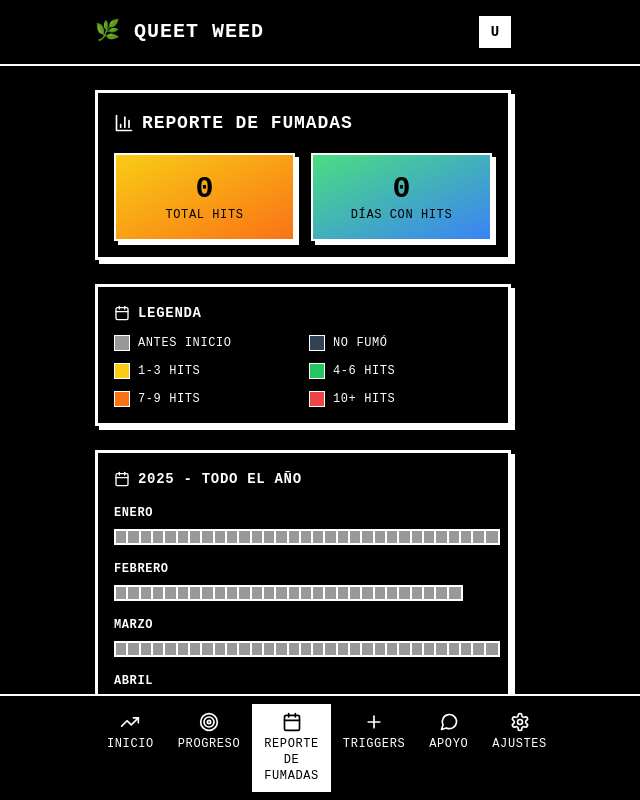
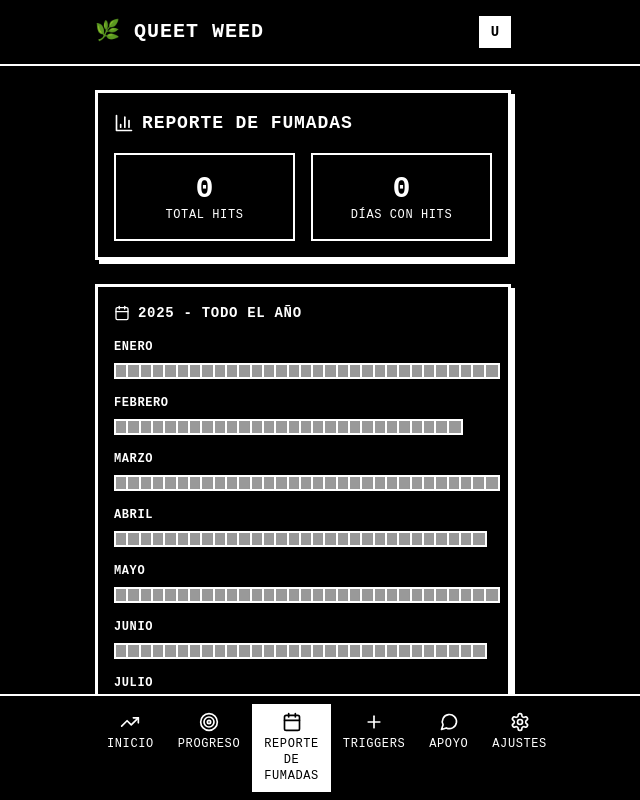
Before and after one commit to ztmarcos/queet, a Next.js app: page / in a window 1280 px wide. Both pictures are taken after a click on the button "REPORTE DE FUMADAS". Shown: the top 800 px of the page, without its empty margins (337-977 px from the left). Built offline with nearby package versions, Linux system fonts and the light colour scheme.

Commit message:
Move legend below grid and remove gradient colors from stats for cleaner design

```diff
--- a/components/SmokingReport.tsx
+++ b/components/SmokingReport.tsx
@@ -110,53 +110,13 @@ export default function SmokingReport() {
         </h3>
 
         <div className="grid grid-cols-2 gap-4 text-center">
-          <div className="bg-gradient-to-br from-yellow-400 to-orange-500 text-black p-4 border-2 border-white shadow-brutalist">
+          <div className="text-white p-4 border-2 border-white">
             <div className="text-3xl font-bold font-mono">{totalHits}</div>
             <div className="text-xs font-mono uppercase tracking-wider">TOTAL HITS</div>
           </div>
-          <div className="bg-gradient-to-br from-green-400 to-blue-500 text-black p-4 border-2 border-white shadow-brutalist">
+          <div className="text-white p-4 border-2 border-white">
             <div className="text-3xl font-bold font-mono">{daysWithHits}</div>
             <div className="text-xs font-mono uppercase tracking-wider">DÍAS CON HITS</div>
-          </div>
-        </div>
-      </motion.div>
-
-      {/* Legend */}
-      <motion.div
-        initial={{ opacity: 0, y: 20 }}
-        animate={{ opacity: 1, y: 0 }}
-        transition={{ delay: 0.1 }}
-        className="card-mobile border-3 border-white shadow-brutalist"
-      >
-        <h4 className="text-sm font-semibold mb-3 flex items-center font-mono uppercase tracking-wider">
-          <Calendar className="w-4 h-4 mr-2 text-white" />
-          LEGENDA
-        </h4>
-
-        <div className="grid grid-cols-2 gap-3 text-xs">
-          <div className="flex items-center space-x-2">
-            <div className="w-4 h-4 bg-gray-400 border border-white"></div>
-            <span className="font-mono uppercase tracking-wider text-white">Antes inicio</span>
-          </div>
-          <div className="flex items-center space-x-2">
-            <div className="w-4 h-4 bg-slate-700 border border-white"></div>
-            <span className="font-mono uppercase tracking-wider text-white">No fumó</span>
-          </div>
-          <div className="flex items-center space-x-2">
-            <div className="w-4 h-4 bg-yellow-400 border border-white"></div>
-            <span className="font-mono uppercase tracking-wider text-white">1-3 hits</span>
-          </div>
-          <div className="flex items-center space-x-2">
-            <div className="w-4 h-4 bg-green-500 border border-white"></div>
-            <span className="font-mono uppercase tracking-wider text-white">4-6 hits</span>
-          </div>
-          <div className="flex items-center space-x-2">
-            <div className="w-4 h-4 bg-orange-500 border border-white"></div>
-            <span className="font-mono uppercase tracking-wider text-white">7-9 hits</span>
-          </div>
-          <div className="flex items-center space-x-2">
-            <div className="w-4 h-4 bg-red-500 border border-white"></div>
-            <span className="font-mono uppercase tracking-wider text-white">10+ hits</span>
           </div>
         </div>
       </motion.div>
@@ -214,6 +174,41 @@ export default function SmokingReport() {
         <div className="mt-4 text-xs font-mono uppercase tracking-wider text-white opacity-70">
           Cada punto = 1 día • Hover para ver detalles • Click para expandir
         </div>
+
+        {/* Legend */}
+        <div className="mt-6 pt-4 border-t-2 border-white">
+          <h4 className="text-sm font-semibold mb-3 flex items-center font-mono uppercase tracking-wider text-white">
+            <Calendar className="w-4 h-4 mr-2 text-white" />
+            LEGENDA
+          </h4>
+
+          <div className="grid grid-cols-2 gap-3 text-xs">
+            <div className="flex items-center space-x-2">
+              <div className="w-4 h-4 bg-gray-400 border border-white"></div>
+              <span className="font-mono uppercase tracking-wider text-white">Antes inicio</span>
+            </div>
+            <div className="flex items-center space-x-2">
+              <div className="w-4 h-4 bg-slate-700 border border-white"></div>
+              <span className="font-mono uppercase tracking-wider text-white">No fumó</span>
+            </div>
+            <div className="flex items-center space-x-2">
+              <div className="w-4 h-4 bg-yellow-400 border border-white"></div>
+              <span className="font-mono uppercase tracking-wider text-white">1-3 hits</span>
+            </div>
+            <div className="flex items-center space-x-2">
+              <div className="w-4 h-4 bg-green-500 border border-white"></div>
+              <span className="font-mono uppercase tracking-wider text-white">4-6 hits</span>
+            </div>
+            <div className="flex items-center space-x-2">
+              <div className="w-4 h-4 bg-orange-500 border border-white"></div>
+              <span className="font-mono uppercase tracking-wider text-white">7-9 hits</span>
+            </div>
+            <div className="flex items-center space-x-2">
+              <div className="w-4 h-4 bg-red-500 border border-white"></div>
+              <span className="font-mono uppercase tracking-wider text-white">10+ hits</span>
+            </div>
+          </div>
+        </div>
       </motion.div>
 
       {/* Selected Day Info */}
```
